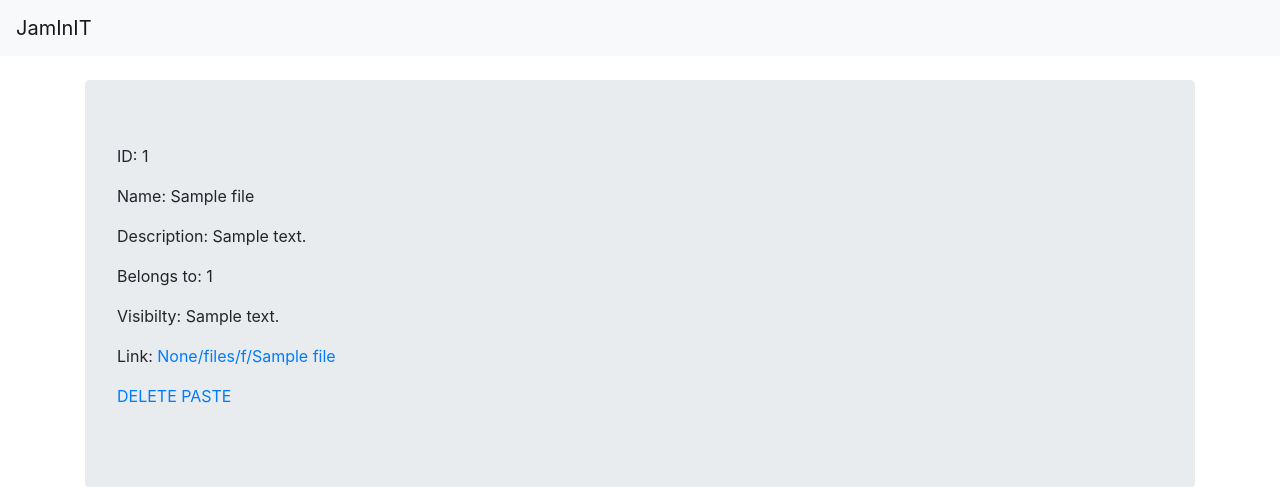
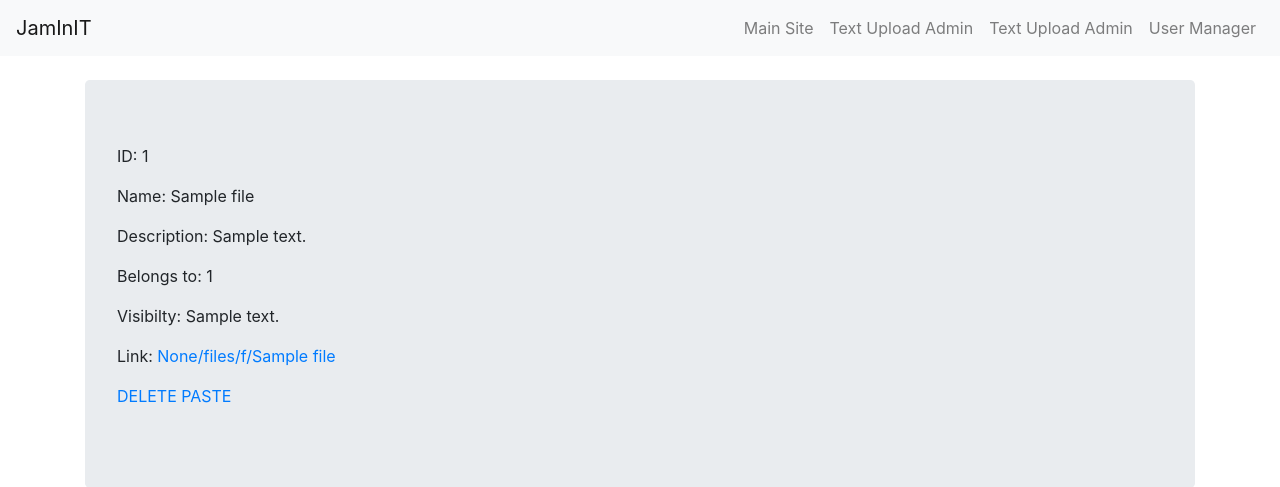
Before and after one commit to jamesatjaminit/FileSharing, a Django app: page /dash/text in a window 1280 px wide. Shown: the top 487 px of the page. Run offline with Django 3.2, Linux system fonts and the light colour scheme; a user stored in the database is signed in; tables that the repository leaves empty hold one stand-in row (values such as "Sample post"); parts of the project's set-up code (start-up, migrations or seed data) failed here and were passed over; some libraries are stand-ins or nearby versions.

Commit message:
Various changes

```diff
--- a/Files/formuploadtext.py
+++ b/Files/formuploadtext.py
@@ -55,6 +55,7 @@
             if request.user.is_authenticated:
                 fileDB = File(
                     name=filename,
+                    type="text",
                     location=BaseName + filename,
                     description=form.data["description"],
                     belongsto=request.user.id,
@@ -62,6 +63,7 @@
             else:
                 fileDB = File(
                     name=filename,
+                    type="text",
                     location=BaseName + filename,
                     description=form.data["description"],
                 )
--- a/Files/models.py
+++ b/Files/models.py
@@ -4,6 +4,7 @@
 # Create your models here.
 class File(models.Model):
     id = models.AutoField(primary_key=True)
+    type = models.CharField(max_length=100, default="text")
     name = models.CharField(max_length=100)
     location = models.CharField(max_length=200)
     belongsto = models.IntegerField(default=0)
--- a/admindash/admindash.py
+++ b/admindash/admindash.py
@@ -11,7 +11,11 @@
 
 import Files
 from Files.models import File
-
+def index(request):
+    if request.user.is_staff:
+        numOfFiles = len(File.objects.all())
+        numOfText = len(File.objects.filter(type="text"))
+        return(render(request, "adminindex.html", {"hostname": os.getenv("HOSTNAME"), "request":request, "numOfFiles": numOfFiles, "numOfText":numOfText}))
 
 def text(request):
     if request.user.is_staff:
@@ -20,7 +24,7 @@
         page_number = request.GET.get('page')
         page_obj = paginator.get_page(page_number)
         # result[0].description
-        return render(request, "textadmin.html", {"entries": result, 'page_obj': page_obj, "hostname": os.getenv("HOSTNAME")})
+        return render(request, "textadmin.html", {"entries": result, 'page_obj': page_obj, "hostname": os.getenv("HOSTNAME"), "request":request})
     elif not request.user.is_authenticated:
         return HttpResponseRedirect(os.getenv("HOSTNAME") + "/files/login")
     else:
--- a/admindash/templates/headeradmin.html
+++ b/admindash/templates/headeradmin.html
@@ -15,7 +15,28 @@
         integrity="sha384-B4gt1jrGC7Jh4AgTPSdUtOBvfO8shuf57BaghqFfPlYxofvL8/KUEfYiJOMMV+rV" crossorigin="anonymous">
     </script>
 
-    <nav class="navbar navbar-light bg-light">
-        <a class="navbar-brand" href="{{hostname}}/files">JamInIT</a>
+    <nav class="navbar navbar-expand-lg navbar-light bg-light">
+        <a class="navbar-brand" href="{{hostname}}/dash/">JamInIT</a>
+        <button class="navbar-toggler" type="button" data-toggle="collapse" data-target="#navbarSupportedContent" aria-controls="navbarSupportedContent" aria-expanded="false" aria-label="Toggle navigation">
+            <span class="navbar-toggler-icon"></span>
+          </button>
+        <div class="collapse navbar-collapse" id="navbarSupportedContent">
+            <ul class="navbar-nav ml-auto">
+                <li class="nav-item">
+                    <a class="nav-link" href="{{hostname}}/files/">Main Site</a>
+                </li>
+                <li class="nav-item">
+                    <a class="nav-link" href="{{hostname}}/dash/text">Text Upload Admin</a>
+                </li>
+                <li class="nav-item">
+                    <a class="nav-link" href="{{hostname}}/dash/text">Text Upload Admin</a>
+                </li>
+                <li class="nav-item">
+                    <a class="nav-link" href="{{hostname}}/admin/auth/user/">User Manager</a>
+                </li>
+            </ul>
+        </div>
+
+
     </nav><br>
 </head>
--- a/admindash/views.py
+++ b/admindash/views.py
@@ -6,7 +6,7 @@
 
 # Create your views here.
 def index(request):
-    return(admindash.admindash.main(request))
+    return(admindash.admindash.index(request))
 def text(request):
     return(admindash.admindash.text(request))
 def deletetext(request):
```
Also changed, not shown: admindash/templates/adminindex.html (added, +11 -0 lines).
